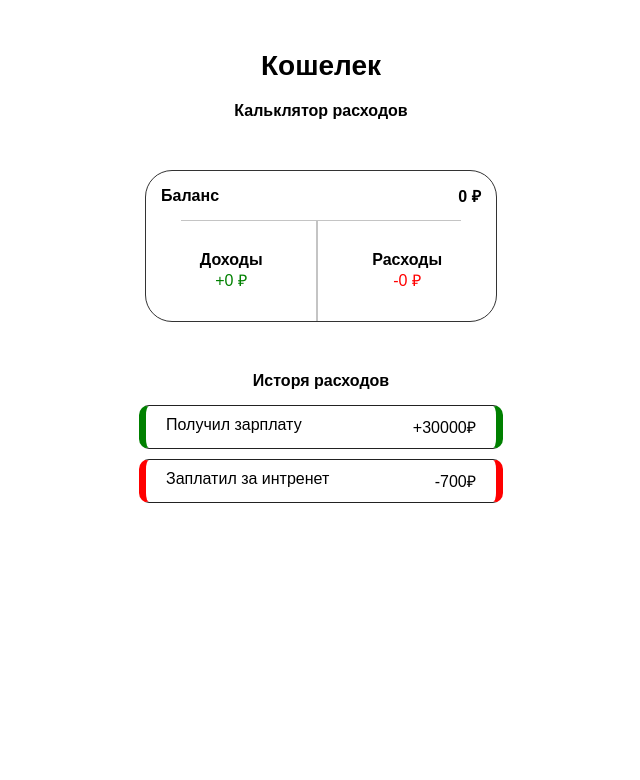
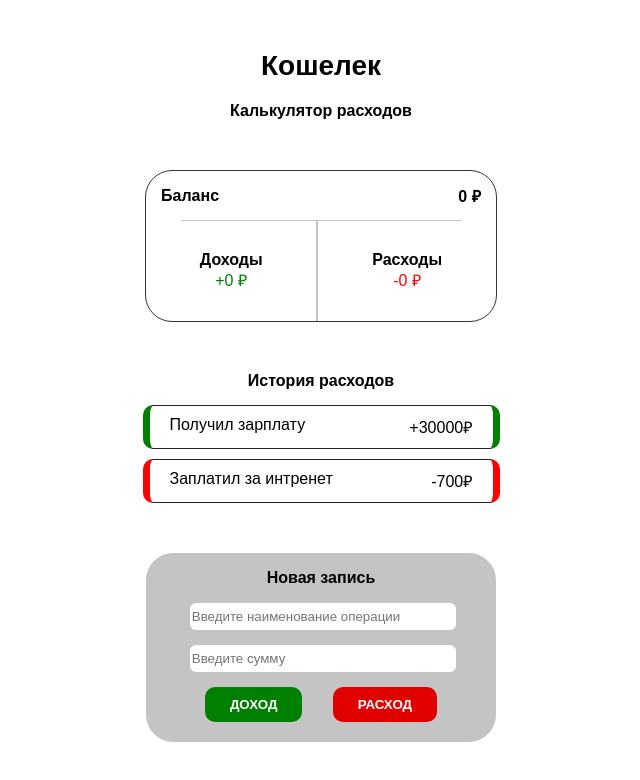
Before and after one commit to by-Egorov/-wallet, a React (Create React App) app: page / in a window 1280 px wide. Shown: the top 780 px of the page, without its empty margins (319-959 px from the left). Built offline with nearby package versions, Linux system fonts and the light colour scheme.

Commit message:
Добавил последний блок Новой записи

```diff
--- a/src/App.js
+++ b/src/App.js
@@ -6,7 +6,7 @@ import Story from './components/Story/ Story'
 
 function App() {
   return (
-    <div className="App">
+    <div className="wrapper">
 		<Header/>
 		<Balance/>
 		<Story/>
--- a/src/components/Header/Header.jsx
+++ b/src/components/Header/Header.jsx
@@ -4,7 +4,7 @@ const Header = () => {
   return (
 	 <div className='header'>
 		<div className="header__title">Кошелек</div>
-		<div className="header__subtitle">Кальклятор расходов</div>
+		<div className="header__subtitle">Калькулятор расходов</div>
 	 </div>
   )
 }
--- a/src/components/Operation/Operation.jsx
+++ b/src/components/Operation/Operation.jsx
@@ -1,11 +1,29 @@
 import React from 'react'
 
 const Operation = () => {
-  return (
-	 <div className='operation'>
-
-	 </div>
-  )
+	return (
+		<div className='operation'>
+			<div className='operation__title'>
+				<p>Новая запись</p>
+			</div>
+			<form className='operation__form'>
+				<input
+					className='operation__form--text'
+					type='text'
+					placeholder='Введите наименование операции'
+				/>
+				<input
+					className='operation__form--num'
+					type='text'
+					placeholder='Введите сумму'
+				/>
+				<div className='operation__buttons'>
+					<button className='operation__buttons--income'>Доход</button>
+					<button className='operation__buttons--expenses'>Расход</button>
+				</div>
+			</form>
+		</div>
+	)
 }
 
 export default Operation
--- a/src/components/Story/ Story.jsx
+++ b/src/components/Story/ Story.jsx
@@ -3,7 +3,7 @@ import React from 'react'
 const Story = () => {
 	return (
 		<div className='story'>
-			<div className='story__title'>Исторя расходов</div>
+			<div className='story__title'>История расходов</div>
 			<ul className='story__list'>
 			<li className='story__item-income'>
 					<span className='story__item-title'><span className='income__text'>Получил зарплату</span></span>
--- a/src/index.scss
+++ b/src/index.scss
@@ -14,7 +14,7 @@ ul {
 	padding: 0;
 	margin: 0;
 }
-.App {
+.wrapper {
 	display: flex;
 	flex-direction: column;
 	row-gap: 50px;
@@ -117,7 +117,7 @@ ul {
 	&__item-income {
 		display: flex;
 		justify-content: space-between;
-		width: 310px;
+		width: 303px;
 		padding: 10px 20px;
 		border-top: 1px solid #222;
 		border-bottom: 1px solid #222;
@@ -125,10 +125,10 @@ ul {
 		border-right: 7px solid green;
 		border-radius: 10px;
 	}
-	&__item-expenses{
+	&__item-expenses {
 		display: flex;
 		justify-content: space-between;
-		width: 310px;
+		width: 303px;
 		padding: 10px 20px;
 		border-top: 1px solid #222;
 		border-bottom: 1px solid #222;
@@ -137,3 +137,56 @@ ul {
 		border-radius: 10px;
 	}
 }
+
+//Operation
+.operation {
+	display: flex;
+	flex-direction: column;
+	align-items: center;
+	width: 350px;
+	background: #c4c4c4;
+	border-radius: 27px;
+	padding-bottom: 20px;
+	margin: 0 auto;
+	&__title {
+		font-weight: 700;
+	}
+	&__form {
+		display: flex;
+		flex-direction: column;
+		row-gap: 15px;
+		width: 75%;
+		padding: 0 15px;
+	}
+	&__form--num,
+	&__form--text {
+		width: 100%;
+		height: 25px;
+		border-radius: 6px;
+		border: none;
+	}
+	&__buttons {
+		display: flex;
+		justify-content: space-around;
+		& button {
+			border: none;
+			color: #fff;
+			font-weight: 600;
+			text-transform: uppercase;
+			padding: 10px 25px;
+			border-radius: 10px;
+		}
+	}
+	&__buttons--income {
+		background: rgb(0, 128, 0);
+		&:hover {
+			background: rgba(0, 128, 0, 0.5);
+		}
+	}
+	&__buttons--expenses {
+		background: rgb(225, 0, 0);
+		&:hover {
+			background: rgba(255, 0, 0, 0.5);
+		}
+	}
+}
```
Also changed, not shown: 1 other file (tests, documents, lock files or other folders).
